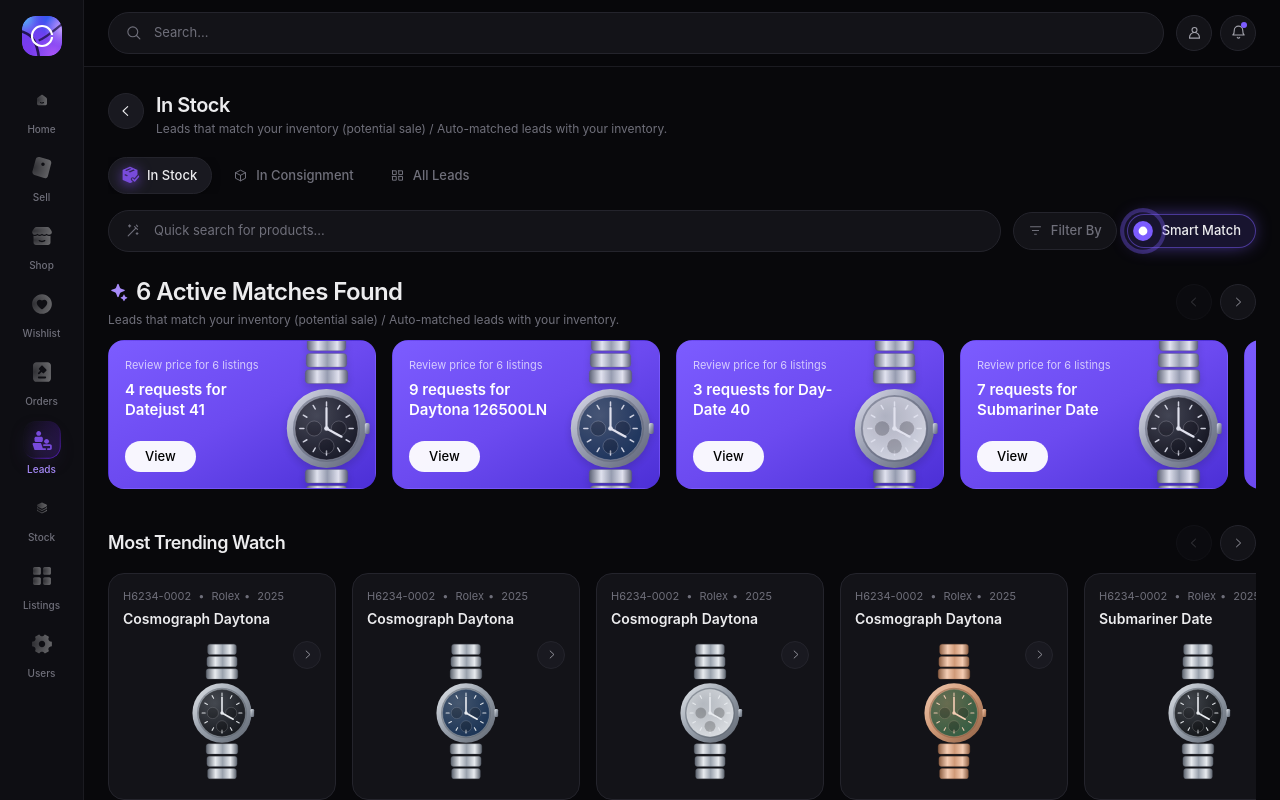
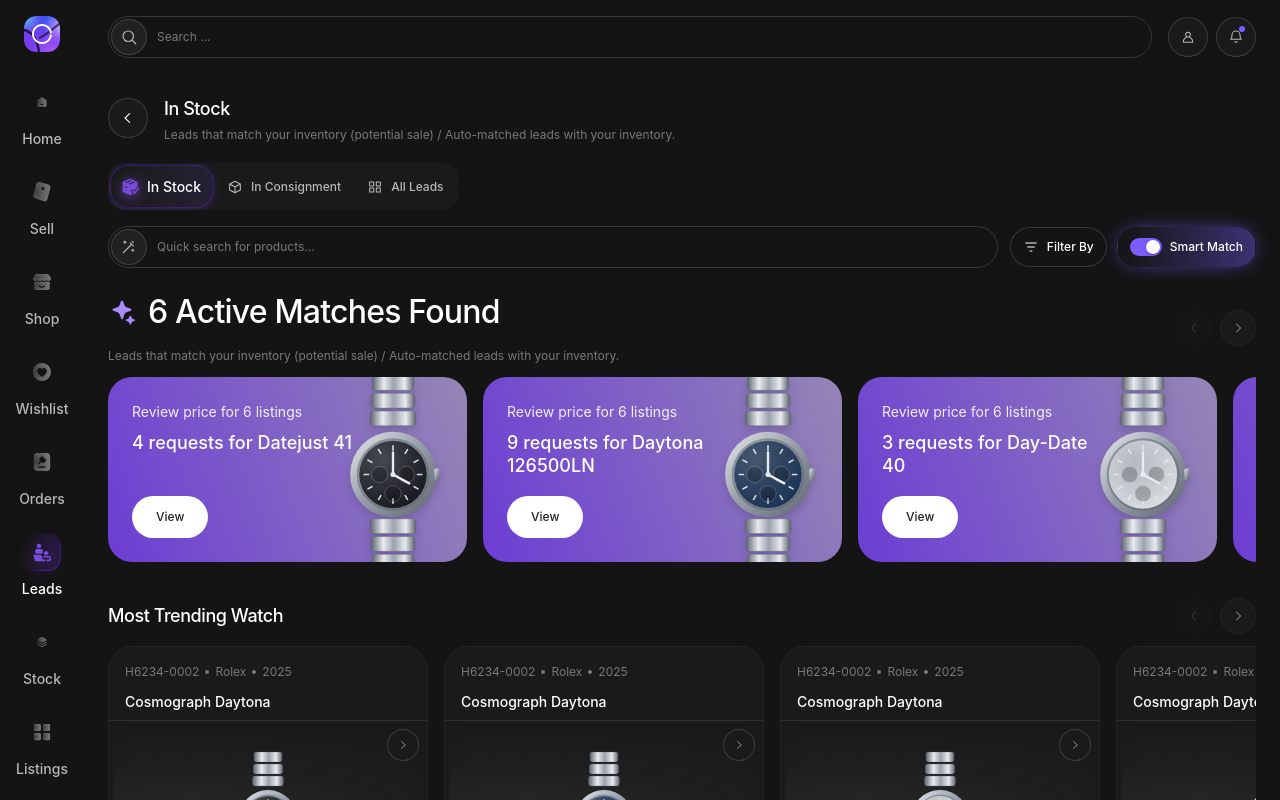
Before and after one commit to Yinkusadel/leadstest, a React (Vite) app: page / in a window 1280 px wide. Shown: the top 800 px of the page. Built offline with nearby package versions, Linux system fonts and the light colour scheme.

Commit message:
update project to be pixel perfect

```diff
--- a/src/components/layout/Sidebar.tsx
+++ b/src/components/layout/Sidebar.tsx
@@ -50,21 +50,23 @@
       className={`group flex w-full items-center transition-colors ${
         row
           ? 'gap-3 rounded-xl px-3 py-2'
-          : 'flex-col justify-center gap-1.5 rounded-xl px-1 py-1.5'
-      } ${active ? 'text-brand-soft' : 'text-fg-mute hover:text-fg-dim'}`}
+          : 'flex-col justify-center gap-3 rounded-xl px-1 py-1.5'
+      } ${active ? 'text-fg' : 'text-fg-dim hover:text-fg'}`}
     >
       <span
-        className={`grid h-9 w-9 shrink-0 place-items-center rounded-xl transition-all duration-300 ease-back group-hover:scale-110 ${
+        className={`grid h-9 w-9 shrink-0 place-items-center rounded-[12px] transition-all duration-300 ease-back group-hover:scale-110 ${
           active
             ? 'nav-tile-active scale-105'
-            : 'opacity-60 group-hover:bg-white/5 group-hover:opacity-100'
+            : 'opacity-70 group-hover:bg-white/5 group-hover:opacity-100'
         }`}
       >
-        <Glyph size={22} active={active} />
+        <Glyph size={20} active={active} />
       </span>
       <span
         className={
-          row ? 'text-sm font-medium' : 'text-[10px] leading-none font-medium'
+          row
+            ? 'text-[14px] font-medium'
+            : 'text-[14px] leading-none font-medium'
         }
       >
         {item.label}
@@ -83,11 +85,12 @@
   return (
     <nav
       aria-label="Main"
-      className="no-scrollbar sticky top-0 hidden h-svh shrink-0 flex-col items-center gap-1 overflow-y-auto border-r border-line-soft bg-panel px-2.5 py-4 lg:flex lg:w-[84px]"
+      className="no-scrollbar sticky top-0 hidden h-svh shrink-0 flex-col items-center gap-4 overflow-y-auto bg-panel px-3 pt-4 lg:flex lg:w-[84px]"
     >
-      <div className="mb-4 transition-transform duration-300 ease-back hover:scale-110">
-        <Logo size={40} />
+      <div className="transition-transform duration-300 ease-back hover:scale-110">
+        <Logo size={36} />
       </div>
+      <div className="flex w-full flex-col items-center gap-4 rounded-3xl p-2.5">
         {NAV.map((item) => (
           <NavButton
             key={item.id}
@@ -96,6 +99,7 @@
             onSelect={onSelect}
           />
         ))}
+      </div>
     </nav>
   )
 }
--- a/src/components/layout/TopBar.tsx
+++ b/src/components/layout/TopBar.tsx
@@ -6,12 +6,12 @@
   const [query, setQuery] = useState('')
 
   return (
-    <header className="layout-anim sticky top-0 z-30 flex items-center gap-3 border-b border-line-soft bg-canvas/85 px-4 py-3 backdrop-blur-md sm:px-6">
+    <header className="layout-anim sticky top-0 z-30 flex items-center gap-4 bg-canvas/85 px-4 py-4 backdrop-blur-md sm:px-6">
       <button
         type="button"
         onClick={onOpenNav}
         aria-label="Open navigation"
-        className="grid h-9 w-9 shrink-0 place-items-center rounded-full border border-line bg-card text-fg-dim lg:hidden"
+        className="grid h-10 w-10 shrink-0 place-items-center rounded-full border-[0.5px] border-white/15 bg-card text-fg lg:hidden"
       >
         <Icon name="menu" size={18} />
       </button>
@@ -19,7 +19,7 @@
       <SearchField
         value={query}
         onChange={setQuery}
-        placeholder="Search..."
+        placeholder="Search ..."
         className="min-w-0 flex-1"
       />
 
@@ -27,17 +27,17 @@
         <button
           type="button"
           aria-label="Account"
-          className="grid h-9 w-9 place-items-center rounded-full border border-line bg-card text-fg-dim transition-colors hover:text-fg"
+          className="grid h-10 w-10 place-items-center rounded-full border-[0.5px] border-white/15 bg-card text-fg-dim transition-colors hover:text-fg"
         >
-          <Icon name="users" size={17} />
+          <Icon name="users" size={16} />
         </button>
         <button
           type="button"
           aria-label="Notifications"
-          className="relative grid h-9 w-9 place-items-center rounded-full border border-line bg-card text-fg-dim transition-colors hover:text-fg"
+          className="relative grid h-10 w-10 place-items-center rounded-full border-[0.5px] border-white/15 bg-card text-fg-dim transition-colors hover:text-fg"
         >
-          <Icon name="bell" size={17} />
-          <span className="absolute top-1.5 right-2 h-1.5 w-1.5 rounded-full bg-brand" />
+          <Icon name="bell" size={16} />
+          <span className="absolute top-2 right-2.5 h-1.5 w-1.5 rounded-full bg-brand" />
         </button>
       </div>
     </header>
--- a/src/components/leads/MessagePanel.tsx
+++ b/src/components/leads/MessagePanel.tsx
@@ -64,7 +64,7 @@
 
   return (
     <div
-      className="animate-fade-up flex flex-col gap-4 rounded-2xl border border-line bg-card p-4"
+      className="animate-fade-up flex flex-col gap-4 rounded-[24px] border border-line bg-card p-4"
       style={{ animationDelay: '100ms' }}
     >
       <SegmentedTabs
@@ -160,7 +160,7 @@
           <button
             type="button"
             onClick={() => onSend(draft)}
-            className="group flex items-center justify-center gap-2 rounded-full bg-white px-5 py-2.5 text-[13px] font-semibold text-black hover:shadow-[0_10px_30px_-8px_rgba(37,211,102,0.7)]"
+            className="group flex items-center justify-center gap-2 rounded-full bg-white px-6 py-3 text-[12px] font-medium text-[#212121] hover:shadow-[0_10px_30px_-8px_rgba(37,211,102,0.7)]"
           >
             <Icon
               name="whatsapp"
--- a/src/components/leads/SmartMatchView.tsx
+++ b/src/components/leads/SmartMatchView.tsx
@@ -19,8 +19,12 @@
 }) {
   return (
     <article
-      className="card-hover group animate-fade-up relative flex w-62 shrink-0 snap-start flex-col overflow-hidden rounded-2xl border border-transparent bg-linear-to-br from-brand via-[#6c4af0] to-brand-deep p-4 sm:w-67"
-      style={{ animationDelay: `${index * 70}ms` }}
+      className="card-hover group animate-fade-up relative flex h-[185px] w-[280px] shrink-0 snap-start flex-col overflow-hidden rounded-[24px] p-6 sm:w-[359px]"
+      style={{
+        animationDelay: `${index * 70}ms`,
+        backgroundImage:
+          'linear-gradient(69deg, rgb(109, 63, 211) 3%, rgb(147, 131, 183) 96%)',
+      }}
     >
       {/* Light sweep on hover */}
       <span className="pointer-events-none absolute inset-0 -translate-x-full bg-linear-to-r from-transparent via-white/25 to-transparent transition-transform duration-700 ease-soft group-hover:translate-x-full" />
@@ -29,17 +33,19 @@
         alt=""
         aria-hidden
         loading="lazy"
-        className="pointer-events-none absolute -top-2 -right-5 h-[130%] w-auto opacity-95 drop-shadow-lg transition-transform duration-500 ease-soft group-hover:scale-105"
+        className="pointer-events-none absolute -top-1.5 right-0 h-[207px] w-auto object-contain drop-shadow-lg transition-transform duration-500 ease-soft group-hover:scale-105"
       />
-      <div className="relative flex h-full flex-col">
-        <p className="text-[11px] text-white/70">{eyebrow}</p>
-        <p className="mt-1.5 max-w-[70%] text-[15px] leading-snug font-semibold text-white">
+      <div className="relative flex h-full flex-col justify-between">
+        <div className="flex flex-col gap-2.5">
+          <p className="text-[14px] text-white/90">{eyebrow}</p>
+          <p className="max-w-[221px] text-[18px] leading-tight font-medium text-white">
             {headline}
           </p>
+        </div>
         <button
           type="button"
           onClick={onView}
-          className="mt-5 w-fit rounded-full bg-white/95 px-5 py-1.5 text-[13px] font-medium text-black hover:bg-white hover:shadow-[0_6px_20px_-6px_rgba(255,255,255,0.8)]"
+          className="w-fit rounded-full bg-white px-6 py-3 text-[12px] font-medium text-[#212121] hover:shadow-[0_6px_20px_-6px_rgba(255,255,255,0.8)]"
         >
           View
         </button>
@@ -78,7 +84,7 @@
 
       <Carousel
         heading={
-          <h2 className="text-base font-semibold tracking-tight text-fg sm:text-lg">
+          <h2 className="text-[18px] font-medium tracking-tight text-fg">
             Most Trending Watch
           </h2>
         }
@@ -86,41 +92,56 @@
         {TRENDING.map((w, i) => (
           <article
             key={w.id}
-            className="card-hover group animate-fade-up flex w-52.5 shrink-0 snap-start flex-col rounded-2xl border border-line bg-card p-3.5 sm:w-57"
+            className="card-hover group animate-fade-up flex w-[280px] shrink-0 snap-start flex-col overflow-hidden rounded-[24px] border border-line bg-card sm:w-[320px]"
             style={{ animationDelay: `${i * 60}ms` }}
           >
-            <p className="truncate text-[11px] text-fg-mute">
-              {w.ref} <span className="px-1">•</span> {w.brand}
-              <span className="px-1">•</span> {w.releaseYear}
-            </p>
-            <h3 className="mt-1 truncate text-sm font-semibold text-fg transition-colors group-hover:text-white">
+            <div className="p-4 pb-2">
+              <div className="flex items-center gap-1.5 text-[12px] text-fg-mute">
+                <span>{w.ref}</span>
+                <span className="h-1 w-1 rounded-full bg-fg-mute" />
+                <span>{w.brand}</span>
+                <span className="h-1 w-1 rounded-full bg-fg-mute" />
+                <span>{w.releaseYear}</span>
+              </div>
+              <h3 className="mt-2.5 truncate text-[14px] font-medium text-fg transition-colors group-hover:text-white">
                 {w.title}
               </h3>
-            <div className="relative mt-3 grid place-items-center overflow-hidden rounded-xl">
+            </div>
+            <div className="relative border-y border-line-strong p-1 backdrop-blur-[10px]">
+              <div
+                className="relative flex h-[188px] items-center justify-center overflow-hidden rounded-[18px]"
+                style={{
+                  background:
+                    'radial-gradient(120% 60% at 25% 55%, rgba(255,255,255,0.08) 0%, rgba(130,132,136,0.04) 60%, rgba(5,8,16,0) 100%)',
+                }}
+              >
                 <img
                   src={watchImage(w.image)}
                   alt={`${w.brand} ${w.title}`}
                   loading="lazy"
-                className="h-36 w-auto object-contain transition-transform duration-500 ease-soft group-hover:scale-110"
+                  className="h-[140px] w-auto object-contain transition-transform duration-500 ease-soft group-hover:scale-110"
                 />
                 <button
                   type="button"
                   onClick={() => onOpen(leads[i % leads.length])}
                   aria-label={`Open ${w.title}`}
-                className="absolute top-0 right-0 grid h-7 w-7 place-items-center rounded-full border border-line bg-raised text-fg-dim hover:border-brand/60 hover:bg-brand/20 hover:text-fg"
+                  className="absolute top-1 right-1 grid h-8 w-8 place-items-center rounded-full border-[0.5px] border-white/15 bg-card text-fg-dim hover:border-brand/60 hover:bg-brand/20 hover:text-fg"
                 >
                   <Icon
                     name="chevronRight"
-                  size={13}
+                    size={12}
                     className="transition-transform duration-300 ease-soft group-hover:translate-x-0.5"
                   />
                 </button>
+              </div>
             </div>
           </article>
         ))}
       </Carousel>
 
-      <p className="text-xs text-fg-mute">Details of most listed watches past 30 days</p>
+      <p className="text-[18px] font-medium text-fg">
+        Details of most listed watches past 30 days
+      </p>
     </div>
   )
 }
--- a/src/components/ui.tsx
+++ b/src/components/ui.tsx
@@ -37,7 +37,7 @@
     <div
       role="tablist"
       aria-label={label}
-      className="no-scrollbar flex items-center gap-1.5 overflow-x-auto"
+      className="no-scrollbar inline-flex items-center gap-0 overflow-x-auto rounded-2xl bg-card p-0.5"
     >
       {segments.map((s) => {
         const active = s.value === value
@@ -48,17 +48,17 @@
             type="button"
             aria-selected={active}
             onClick={() => onChange(s.value)}
-            className={`flex shrink-0 items-center gap-2 rounded-full border px-3.5 py-2 text-[13px] font-medium ${
+            className={`flex shrink-0 items-center gap-2 rounded-[18px] px-3 py-2.5 font-medium ${
               active
-                ? 'border-line bg-raised text-fg shadow-[0_2px_12px_-4px_rgba(0,0,0,0.8)]'
-                : 'border-transparent text-fg-mute hover:bg-card hover:text-fg-dim'
+                ? 'border border-[rgba(113,33,249,0.35)] bg-gradient-to-r from-transparent to-brand/12 text-[14px] text-fg shadow-[0_2px_12px_-4px_rgba(124,92,255,0.5)]'
+                : 'border border-transparent text-[12px] text-fg-dim hover:text-fg'
             }`}
           >
             {s.icon &&
               (typeof s.icon === 'string' ? (
                 <Icon
                   name={s.icon}
-                  size={15}
+                  size={16}
                   className={`transition-transform duration-300 ease-back ${
                     active ? 'scale-110' : 'scale-100'
                   }`}
@@ -97,26 +97,21 @@
       role="switch"
       aria-checked={checked}
       onClick={() => onChange(!checked)}
-      className={`flex shrink-0 items-center gap-2.5 rounded-full border py-1.5 pr-3.5 pl-1.5 text-[13px] font-medium ${
+      className={`flex shrink-0 items-center gap-2 rounded-full border-[0.5px] px-3 py-2.5 text-[12px] font-medium text-fg ${
         checked
-          ? 'border-brand/50 bg-brand/15 text-fg shadow-[0_0_20px_-6px_rgba(124,92,255,0.9)]'
-          : 'border-line bg-card text-fg-mute hover:text-fg-dim'
+          ? 'border-transparent bg-gradient-to-r from-transparent to-brand/40 shadow-[0_0_20px_-6px_rgba(124,92,255,0.9)]'
+          : 'border-white/15 bg-canvas hover:bg-card'
       }`}
     >
+      {/* Track (32×18 to match Figma toggle sprite) */}
       <span
-        className={`relative h-[18px] w-[18px] rounded-full transition-all duration-300 ease-back ${
-          checked ? 'scale-110 bg-brand' : 'scale-100 bg-line'
+        className={`relative h-[18px] w-[32px] rounded-full transition-colors duration-300 ease-back ${
+          checked ? 'bg-brand' : 'bg-white/15'
         }`}
       >
-        {/* Pulse ring that expands out of the knob when switched on */}
         <span
-          className={`absolute inset-0 rounded-full transition-all duration-500 ease-soft ${
-            checked ? 'scale-[1.9] bg-brand/0 shadow-[0_0_0_2px_rgba(124,92,255,0.35)]' : 'scale-100'
-          }`}
-        />
-        <span
-          className={`absolute top-1/2 left-1/2 -translate-x-1/2 -translate-y-1/2 rounded-full transition-all duration-300 ease-back ${
-            checked ? 'h-2 w-2 bg-white' : 'h-1.5 w-1.5 bg-fg-mute'
+          className={`absolute top-1/2 h-3.5 w-3.5 -translate-y-1/2 rounded-full bg-white shadow-[0_1px_2px_rgba(0,0,0,0.4)] transition-all duration-300 ease-back ${
+            checked ? 'left-[16px]' : 'left-[2px]'
           }`}
         />
       </span>
@@ -251,15 +246,17 @@
 }) {
   return (
     <div
-      className={`flex items-center gap-3 rounded-full border border-line bg-card px-4 py-2.5 focus-within:border-line/80 ${className}`}
+      className={`flex items-center gap-2.5 rounded-full border-[0.5px] border-white/15 bg-transparent p-0.5 focus-within:border-white/25 ${className}`}
     >
-      <Icon name={icon} size={17} className="shrink-0 text-fg-mute" />
+      <span className="grid h-9 w-9 shrink-0 place-items-center rounded-full border-[0.5px] border-white/15 bg-raised">
+        <Icon name={icon} size={18} className="text-fg-dim" />
+      </span>
       <input
         value={value}
         onChange={(e) => onChange(e.target.value)}
         placeholder={placeholder}
         aria-label={placeholder}
-        className="min-w-0 flex-1 bg-transparent text-[13px] text-fg outline-none placeholder:text-fg-mute"
+        className="min-w-0 flex-1 bg-transparent pr-3 text-[12px] text-fg outline-none placeholder:text-fg-mute"
       />
       {children}
     </div>
@@ -319,13 +316,13 @@
         type="button"
         aria-expanded={open}
         onClick={() => setOpen((o) => !o)}
-        className={`flex items-center gap-2 rounded-full border px-3.5 py-2 text-[13px] font-medium transition-colors ${
+        className={`flex items-center gap-2 rounded-full border-[0.5px] px-3 py-2.5 text-[12px] font-medium text-fg transition-colors ${
           selected.length
-            ? 'border-brand/50 bg-brand/15 text-fg'
-            : 'border-line bg-card text-fg-mute hover:text-fg-dim'
+            ? 'border-brand/50 bg-brand/15'
+            : 'border-white/15 bg-canvas hover:bg-card'
         }`}
       >
-        <Icon name="filter" size={15} />
+        <Icon name="filter" size={16} />
         Filter By
         {selected.length > 0 && (
           <span className="rounded-full bg-brand px-1.5 text-[11px] text-white">
@@ -397,12 +394,14 @@
   subtitle?: string
 }) {
   return (
-    <div className="space-y-1">
-      <h2 className="flex items-center gap-2 text-xl font-semibold tracking-tight text-fg sm:text-2xl">
-        <Icon name="sparkle" size={20} className="text-brand-soft" />
+    <div className="flex flex-col gap-4">
+      <h2 className="flex items-center gap-3 text-[24px] leading-tight font-medium tracking-tight text-fg sm:text-[32px]">
+        <Icon name="sparkle" size={28} className="text-brand-soft" />
         {children}
       </h2>
-      {subtitle && <p className="text-xs text-fg-mute">{subtitle}</p>}
+      {subtitle && (
+        <p className="text-[12px] leading-snug text-fg-mute">{subtitle}</p>
+      )}
     </div>
   )
 }
--- a/src/index.css
+++ b/src/index.css
@@ -1,18 +1,19 @@
 @import 'tailwindcss';
 
 @theme {
-  /* Surfaces — darkest to lightest */
-  --color-canvas: #08080b;
-  --color-panel: #0e0e13;
-  --color-card: #131318;
-  --color-raised: #191920;
-  --color-line: #24242c;
-  --color-line-soft: #1b1b21;
+  /* Surfaces — matched to Figma tokens */
+  --color-canvas: #141414;
+  --color-panel: #141414;
+  --color-card: #1a1a1a;
+  --color-raised: #212121;
+  --color-line: #242424;
+  --color-line-soft: #242424;
+  --color-line-strong: #303030;
 
   /* Text */
-  --color-fg: #ececee;
-  --color-fg-dim: #a1a1aa;
-  --color-fg-mute: #6f6f7a;
+  --color-fg: #ffffff;
+  --color-fg-dim: #b7b7b7;
+  --color-fg-mute: #797979;
 
   /* Brand + status */
   --color-brand: #7c5cff;
@@ -21,9 +22,10 @@
   --color-gold: #e0a144;
   --color-wa: #25d366;
 
-  --font-sans: 'Inter', system-ui, 'Segoe UI', Roboto, sans-serif;
+  --font-sans:
+    'Helvetica Now Display', 'Inter', system-ui, 'Segoe UI', Roboto, sans-serif;
 
-  --radius-card: 16px;
+  --radius-card: 24px;
 
   /* Decelerating curve used for every entrance and hover lift. */
   --ease-soft: cubic-bezier(0.22, 1, 0.36, 1);
--- a/src/pages/LeadsPage.tsx
+++ b/src/pages/LeadsPage.tsx
@@ -90,20 +90,20 @@
   return (
     <div className="layout-anim mx-auto w-full max-w-375 px-4 py-5 sm:px-6 lg:py-6">
       {/* Page header */}
-      <div className="flex items-start gap-3">
+      <div className="flex items-start gap-4">
         <button
           type="button"
           onClick={() => (selected ? setSelected(null) : onExit?.())}
           aria-label={selected ? 'Back to leads list' : 'Back'}
-          className="mt-0.5 grid h-9 w-9 shrink-0 place-items-center rounded-full border border-line bg-raised text-fg hover:border-brand/50 hover:bg-brand/15"
+          className="grid h-10 w-10 shrink-0 place-items-center rounded-full border-[0.5px] border-white/15 bg-card text-fg hover:border-brand/50 hover:bg-brand/15"
         >
           <Icon name="chevronLeft" size={16} />
         </button>
-        <div className="min-w-0">
-          <h1 className="layout-anim text-lg font-semibold tracking-tight text-fg sm:text-xl">
+        <div className="min-w-0 flex-1">
+          <h1 className="layout-anim text-[18px] leading-tight font-medium tracking-tight text-fg">
             {TAB_TITLES[tab]}
           </h1>
-          <p className="mt-0.5 text-[11px] text-fg-mute sm:text-xs">
+          <p className="mt-1.5 text-[12px] leading-snug text-fg-mute">
             Leads that match your inventory (potential sale) / Auto-matched leads with
             your inventory.
           </p>
```
Also changed, not shown: src/components/leads/LeadCard.tsx (+53 -29 lines), src/components/leads/LeadDetail.tsx (+12 -11 lines), .claude/settings.local.json (added). Lines whose indentation alone changed are shown as unchanged.
